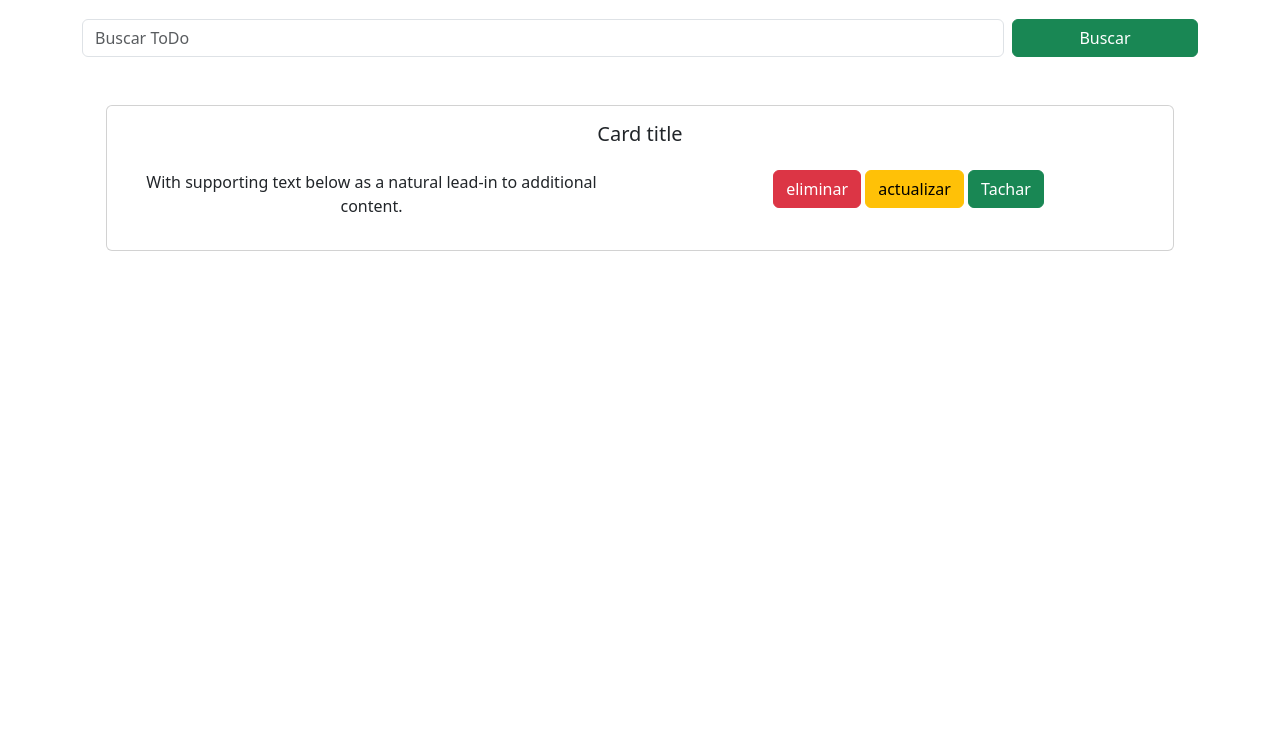
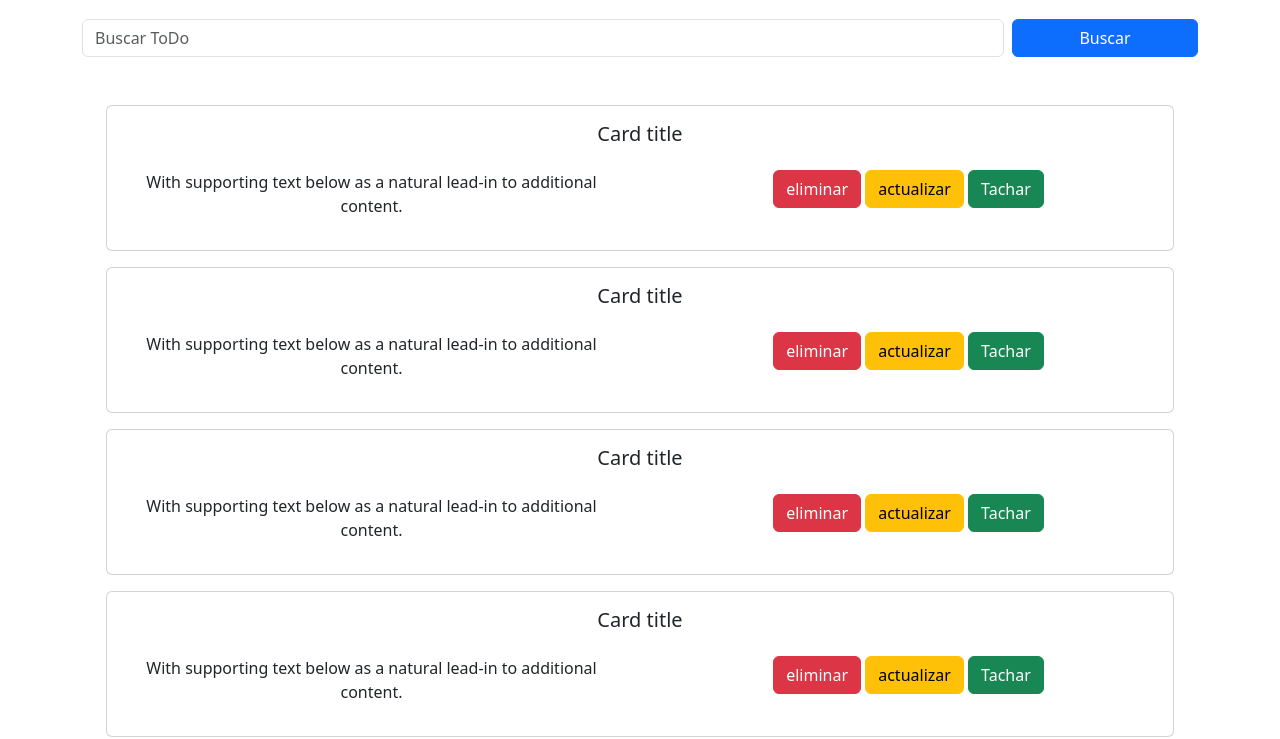
Before and after one commit to Duran24062005/JavaScript_S2_DuranAlexi, a plain HTML site: page todoApp/index.html in a window 1280 px wide. Shown: the part 77-816 px from the top of the page. Drawn offline with nearby package versions, Linux system fonts and the light colour scheme.

Commit message:
feat: :fire: added new styles

```diff
--- a/todoApp/index.html
+++ b/todoApp/index.html
@@ -14,9 +14,61 @@
         <section class="container text-center">
             <div class="row gap-2">
                 <input type="text" placeholder="Buscar ToDo" class="form-control col">
-                <button class="btn btn-success col-2">Buscar</button>
+                <button class="btn btn-primary col-2">Buscar</button>
             </div>
             <section class="container center my-5">
+                <div class="card w-80 mb-3">
+                    <div class="card-body container">
+                        <div class="row gap-3">
+                            <h5 class="card-title">Card title</h5>
+                            <p class="card-text col">With supporting text below as a natural lead-in to additional content.</p>
+                            <div class="col text-center mb-4">
+                                <button onclick="deleteItem(2)" class="btn btn-danger">eliminar</button>
+                                <button onclick="update(3)" class="btn btn-warning">actualizar</button>
+                                <button onclick="finish(5)" class="btn btn-success">Tachar</button>
+                            </div>
+                        </div>
+                    </div>
+                </div>
+                <div class="card w-80 mb-3">
+                    <div class="card-body container">
+                        <div class="row gap-3">
+                            <h5 class="card-title">Card title</h5>
+                            <p class="card-text col">With supporting text below as a natural lead-in to additional content.</p>
+                            <div class="col text-center mb-4">
+                                <button onclick="deleteItem(2)" class="btn btn-danger">eliminar</button>
+                                <button onclick="update(3)" class="btn btn-warning">actualizar</button>
+                                <button onclick="finish(5)" class="btn btn-success">Tachar</button>
+                            </div>
+                        </div>
+                    </div>
+                </div>
+                <div class="card w-80 mb-3">
+                    <div class="card-body container">
+                        <div class="row gap-3">
+                            <h5 class="card-title">Card title</h5>
+                            <p class="card-text col">With supporting text below as a natural lead-in to additional content.</p>
+                            <div class="col text-center mb-4">
+                                <button onclick="deleteItem(2)" class="btn btn-danger">eliminar</button>
+                                <button onclick="update(3)" class="btn btn-warning">actualizar</button>
+                                <button onclick="finish(5)" class="btn btn-success">Tachar</button>
+                            </div>
+                        </div>
+                    </div>
+                </div>
+                <div class="card w-80 mb-3">
+                    <div class="card-body container">
+                        <div class="row gap-3">
+                            <h5 class="card-title">Card title</h5>
+                            <p class="card-text col">With supporting text below as a natural lead-in to additional content.</p>
+                            <div class="col text-center mb-4">
+                                <button onclick="deleteItem(2)" class="btn btn-danger">eliminar</button>
+                                <button onclick="update(3)" class="btn btn-warning">actualizar</button>
+                                <button onclick="finish(5)" class="btn btn-success">Tachar</button>
+                            </div>
+                        </div>
+                    </div>
+                </div>
                 <div class="card w-80 mb-3">
                     <div class="card-body container">
                         <div class="row gap-3">
```
